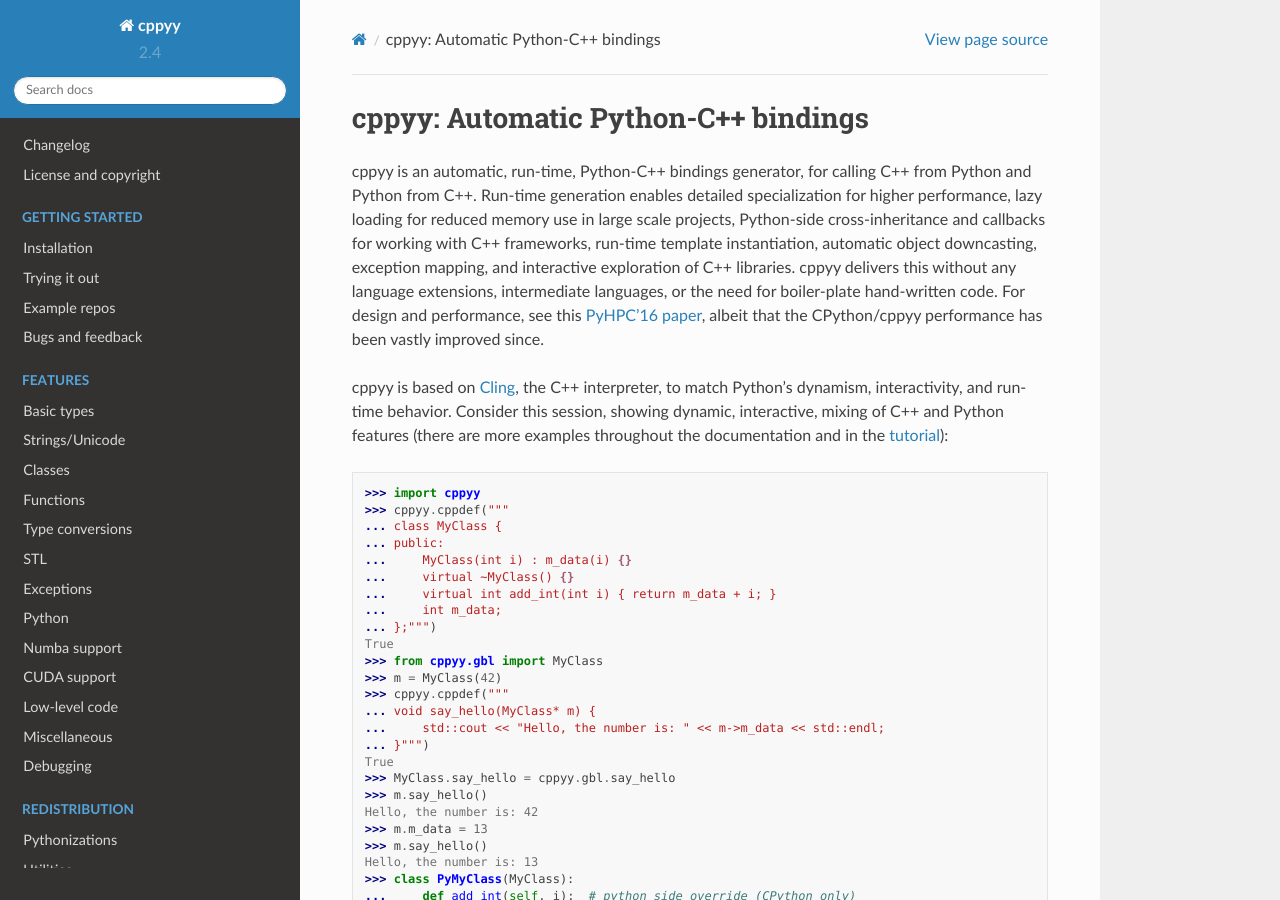
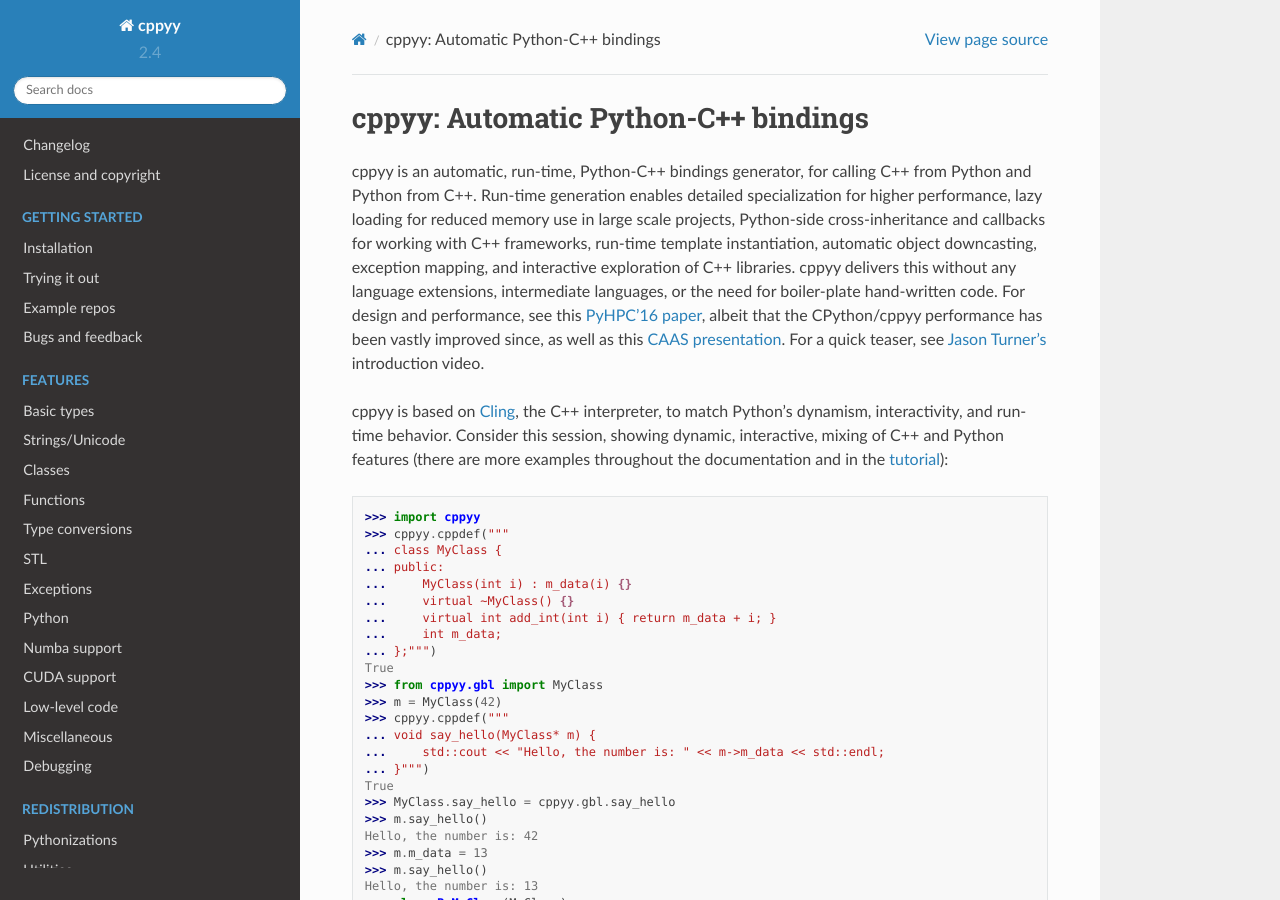
Before and after one commit to wlav/cppyy, a Sphinx documentation site: the page built from doc/source/index.rst, in a window 1280 px wide and 900 px high. Built offline with Sphinx 7.4.7 and the Read the Docs theme 2.0.0, drawn with Linux system fonts in a browser that asks for light colours.

Commit message:
add youtube video links

```diff
--- a/doc/source/changelog.rst
+++ b/doc/source/changelog.rst
@@ -8,6 +8,11 @@
 level packages, which have their own releases.
 See :doc:`packages <packages>`, for details on the package structure.
 PyPy support lags CPython support.
+
+master: 3.0.0
+-------------
+
+* improve handling of `const char*` as template argument
 
 
 2023-01-21: 2.4.2
--- a/doc/source/index.rst
+++ b/doc/source/index.rst
@@ -20,7 +20,9 @@
 cppyy delivers this without any language extensions, intermediate languages,
 or the need for boiler-plate hand-written code.
 For design and performance, see this `PyHPC'16 paper`_, albeit that the
-CPython/cppyy performance has been vastly improved since.
+CPython/cppyy performance has been vastly improved since, as well as this
+`CAAS presentation`_.
+For a quick teaser, see `Jason Turner's`_ introduction video.
 
 cppyy is based on `Cling`_, the C++ interpreter, to match Python's dynamism,
 interactivity, and run-time behavior.
@@ -117,6 +119,8 @@
 .. _Cling: https://github.com/vgvassilev/cling
 .. _tutorial: https://github.com/wlav/cppyy/blob/master/doc/tutorial/CppyyTutorial.ipynb
 .. _`PyHPC'16 paper`: http://wlav.web.cern.ch/wlav/Cppyy_LavrijsenDutta_PyHPC16.pdf
+.. _`CAAS presentation`: https://www.youtube.com/watch?v=stMD7VDWlVU
+.. _`Jason Turner's`: https://www.youtube.com/watch?v=TL83P77vZ1k
 .. _`Boost`: http://www.boost.org/
 .. _`CPython`: http://python.org
 .. _`PyPy`: http://pypy.org
--- a/doc/source/lowlevel.rst
+++ b/doc/source/lowlevel.rst
@@ -301,7 +301,7 @@
 e.g. a framework or library.
 Since the type of ``argv`` in particular (``char*[]``) is clunky to work with
 in Python, the low level module contains two convenient helper functions,
- ``ll.argc()`` and ``ll.argv()``, that convert the command line arguments as
+``ll.argc()`` and ``ll.argv()``, that convert the command line arguments as
 provided by Python's ``sys`` module, into typed values that are can be passed
 to by C/C++.
 
```
